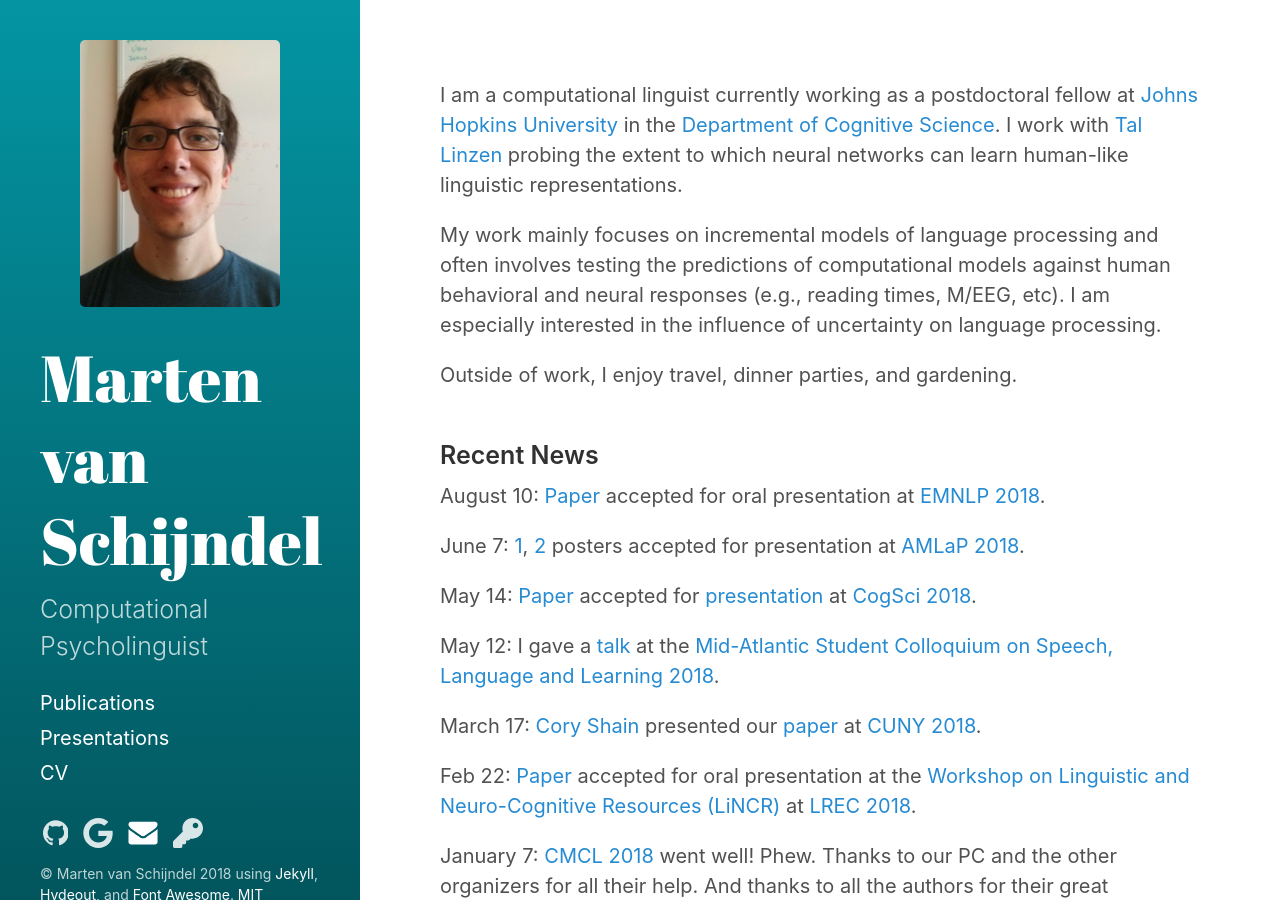
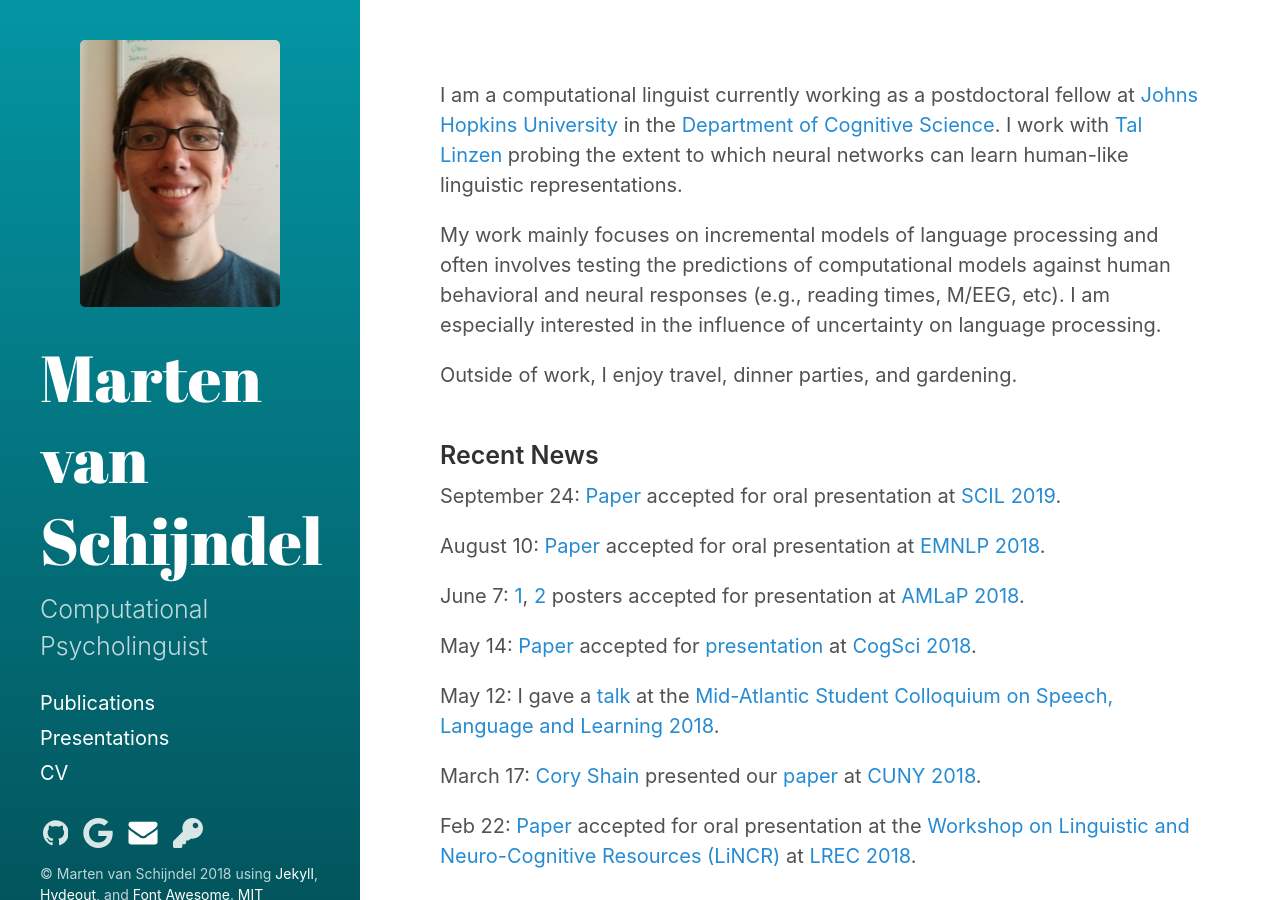
Before and after one commit to yexinqu/vansky.github.io, a Jekyll site: the page built from index.md, in a window 1280 px wide. Built offline with Jekyll 4.4.1, drawn with Linux system fonts in a browser that asks for light colours; some of the changed text lies outside the part shown.

Commit message:
revised cv materials

```diff
--- a/index.md
+++ b/index.md
@@ -13,6 +13,8 @@ Outside of work, I enjoy travel, dinner parties, and gardening.
 
 ### Recent News
 
+September 24: [Paper](/assets/pdf/vanschijndel_linzen-2019-scil.pdf) accepted for oral presentation at [SCIL 2019](https://blogs.umass.edu/scil/scil-2019/).
+
 August 10: [Paper](/assets/pdf/vanschijndel_linzen-2018-emnlp_adapt-joint.pdf) accepted for oral presentation at [EMNLP 2018](http://emnlp2018.org/).
 
 June 7: [1](/assets/pdf/vanschijndel_linzen-2018-amlap_adapt-abstract.pdf), [2](/assets/pdf/vanschijndel_linzen-2018-amlap_topk-abstract.pdf) posters accepted for presentation at [AMLaP 2018](https://amor.cms.hu-berlin.de/~knoeferp/AMLaP2018/Home.html).
@@ -25,7 +27,3 @@ March 17: [Cory Shain](https://www.asc.ohio-state.edu/shain.3/) presented our [p
 [CUNY 2018](http://cuny2018.ucdavis.edu/).
 
 Feb 22: [Paper](/assets/pdf/shain_etal-2018-lincr.pdf) accepted for oral presentation at the [Workshop on Linguistic and Neuro-Cognitive Resources (LiNCR)](http://lincr2018.cbs.polyu.edu.hk/LiNCR_workshop/) at [LREC 2018](http://lrec2018.lrec-conf.org/en/).
-
-January 7: [CMCL 2018](https://cmclorg.github.io/) went well! Phew. Thanks to
-our PC and the other organizers for all their help. And thanks to all the authors
-for their great submissions!
--- a/presentations.html
+++ b/presentations.html
@@ -4,7 +4,9 @@ title: Presentations
 sidebar_link: true
 order: 1
 ---
-
+"A Neural Model of Adaptation in Reading" November 4, 2018. <i>2018 Conference on Empirical Methods in Natural Language Processing (EMNLP)</i>, Brussels, BE.<br /><div class='dllinks'>&lfloor; <a href="/assets/pdf/vanschijndel_linzen-2018-emnlp_adapt-joint.pdf">paper + supplementary materials</a> &rfloor; &lfloor; <a href="/assets/pdf/vanschijndel_linzen-2018-emnlp-slides.pdf">slides</a> &rfloor;</div><br>
+"Can Entropy Explain Successor Surprisal Effects in Reading?" September 7, 2018. <i>Architectures and Mechanisms of Language Processing (AMLaP)</i>, Berlin, DE.<br /><div class='dllinks'>&lfloor; <a href="/assets/pdf/vanschijndel_linzen-2018-amlap_topk-abstract.pdf">abstract</a> &rfloor; &lfloor; <a href="/assets/pdf/vanschijndel_linzen-2018-amlap_topk-poster.pdf">slides</a> &rfloor;</div><br>
+"A Neural Network Model of Adaptation in Reading" September 6, 2018. <i>Architectures and Mechanisms of Language Processing (AMLaP)</i>, Berlin, DE.<br /><div class='dllinks'>&lfloor; <a href="/assets/pdf/vanschijndel_linzen-2018-amlap_adapt-abstract.pdf">abstract</a> &rfloor; &lfloor; <a href="/assets/pdf/vanschijndel_linzen-2018-amlap_adapt-poster.pdf">slides</a> &rfloor;</div><br>
 "A Cognitively Plausible Adaptive Neural Language Model" May 12, 2018. <i>Mid-Atlantic Student Colloquium on Speech, Language and Learning (MASC-SLL)</i>, University of Maryland Baltimore County (UMBC), Baltimore, MD. (19.6% oral accept rate)<br /><div class='dllinks'>&lfloor; <a href="/assets/pdf/vanschijndel_linzen-2018-masc-abstract.pdf">abstract</a> &rfloor; &lfloor; <a href="/assets/pdf/vanschijndel_linzen-2018-masc-slides.pdf">slides</a> &rfloor;</div><br>
 "The Statistics of the Unseen Influence Reading Times." September 8, 2017. <i>Invited Talk</i>, Johns Hopkins University, Baltimore, MD. <br /><div class='dllinks'>&lfloor; <a href="/assets/pdf/vanschijndel-2017-jhu_brownbag_slides.pdf">slides</a> &rfloor;</div><br>
 "The Statistics of the Unseen Influence Reading Times." August 1, 2017. <i>Invited Talk</i>, University of Essex, Colchester, UK. <br /><div class='dllinks'>&lfloor; <a href="/assets/pdf/vanschijndel-2017-jhu_brownbag_slides.pdf">slides</a> &rfloor;</div><br>
--- a/publications.html
+++ b/publications.html
@@ -21,8 +21,11 @@ Marten van Schijndel, Andy Exley, and William Schuler. "A Model of Language Proc
 
 <h4>Peer-Reviewed Proceedings</h4><br />
 
+Marten van Schijndel and Tal Linzen. "Can Entropy Explain Successor Surprisal Effects in Reading?" In <i>Proceedings of the Society for Computation in Linguistics (SCiL)</i>. 2019.
+<div class='dllinks'>&lfloor; <a href="/assets/pdf/vanschijndel_linzen-2018-scil.pdf">pdf</a> &rfloor;</div><br>
+
 Marten van Schijndel and Tal Linzen. "A Neural Model of Adaptation in Reading." In <i>2018 Conference on Empirical Methods in Natural Language Processing (EMNLP 2018)</i>. 2018.
-<div class='dllinks'>&lfloor; <a href="/assets/pdf/vanschijndel_linzen-2018-emnlp_adapt-joint.pdf">pdf + supplementary materials</a> &rfloor;</div><br>
+<div class='dllinks'>&lfloor; <a href="/assets/pdf/vanschijndel_linzen-2018-emnlp_adapt-joint.pdf">pdf + supplementary materials</a> &rfloor; &lfloor; <a href="/assets/pdf/vanschijndel_linzen-2018-emnlp-slides.pdf">slides</a> &rfloor;</div><br>
 
 Marten van Schijndel and Tal Linzen. "Modeling garden path effects without explicit hierarchical syntax." In <i>Proceedings of the 40th Annual Meeting of the Cognitive Science Society (CogSci 2018)</i>. 2018.
 <div class='dllinks'>&lfloor; <a href="/assets/pdf/vanschijndel_linzen-2018-cogsci.pdf">pdf</a> &rfloor; &lfloor; <a href="/assets/pdf/vanschijndel_linzen-2018-cogsci-poster.pdf">poster</a> &rfloor;</div><br>
```
Also changed, not shown: 5 other files.
